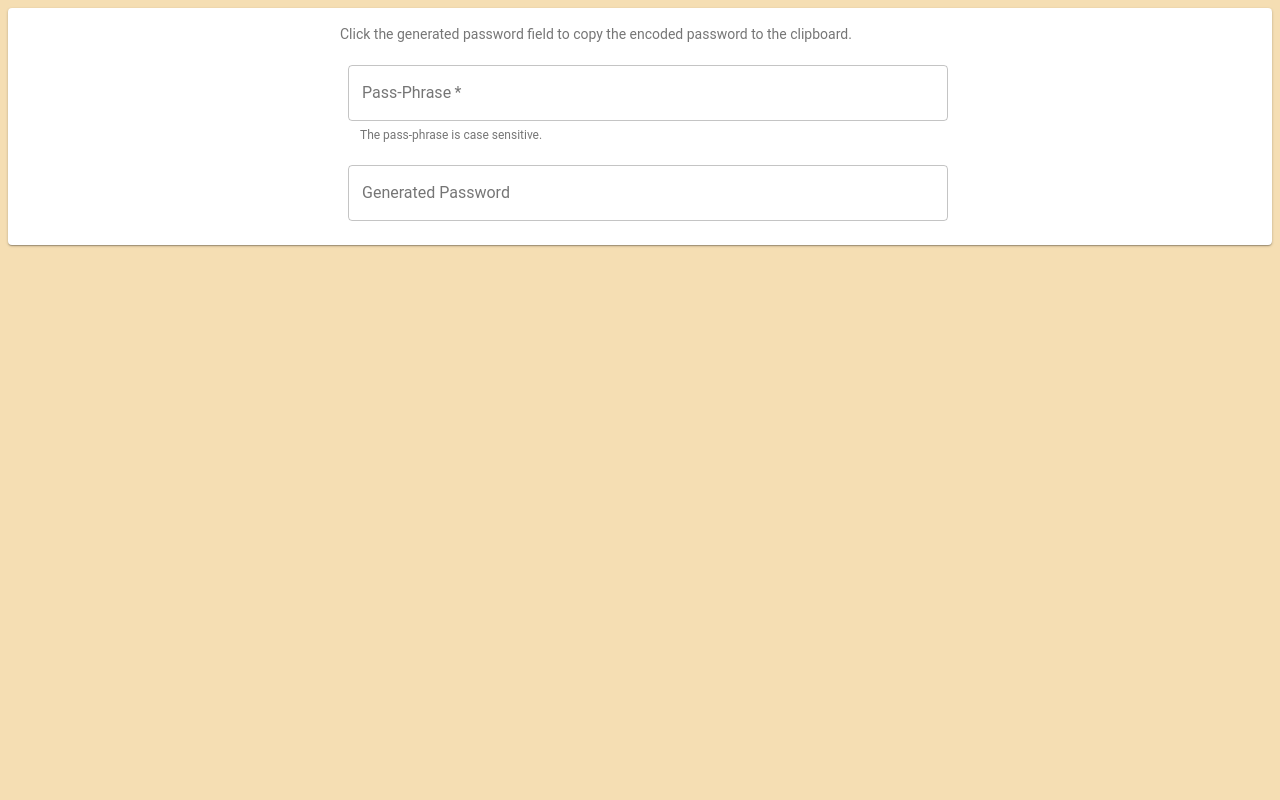
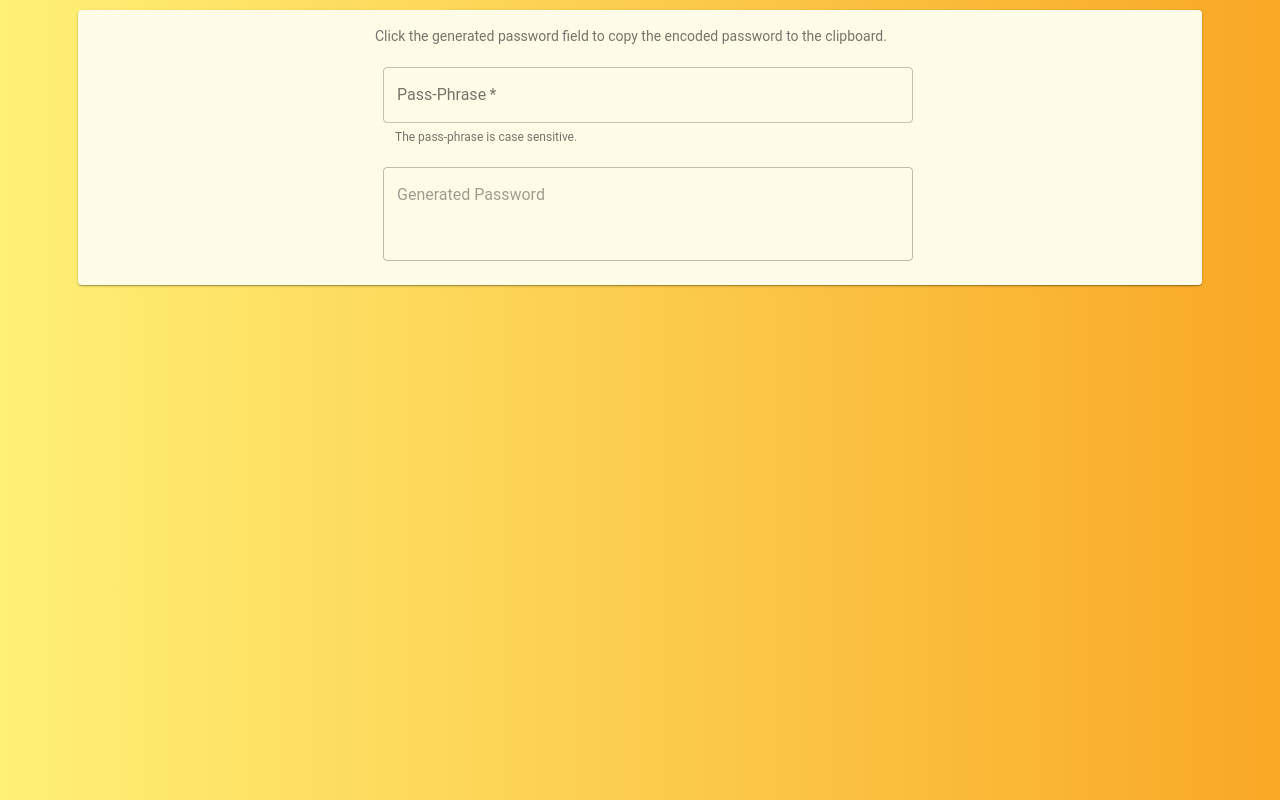
Before and after one commit to Chopinsky/Password-Transmogrifier, a React (Create React App) app: page / in a window 1280 px wide. Built offline with nearby package versions, Linux system fonts and the light colour scheme; the HTML template or start-up script is replaced by a standard one.

Commit message:
styles and more

```diff
--- a/package.json
+++ b/package.json
@@ -4,7 +4,6 @@
   "private": true,
   "dependencies": {
     "@material-ui/core": "^3.5.1",
-    "hash.js": "^1.1.5",
     "react": "^16.6.3",
     "react-dom": "^16.6.3",
     "react-scripts": "2.1.1"
--- a/src/App.js
+++ b/src/App.js
@@ -10,7 +10,8 @@ import crypto from "crypto";
 const styles = theme => ({
   root: {
     ...theme.mixins.gutters(),
-    backgroundColor: "white",
+    backgroundColor: "#FFFDE7",
+    margin: "10px 70px",
     paddingTop: theme.spacing.unit * 2,
     paddingBottom: theme.spacing.unit * 2
   },
@@ -42,13 +43,15 @@ class App extends Component {
     }
 
     let password = event.target.value;
+    let raw = "";
 
+    if (password) {
       //let crypto = require("crypto");
       let mykey = crypto.createCipher("aes-128-cbc", "hashbrown-salt");
       mykey.update(password, "utf8", "hex");
       console.log(mykey.final("hex"));
 
-    let raw = hash
+      raw = hash
         .sha256()
         .update(password)
         .digest("hex");
@@ -61,6 +64,7 @@ class App extends Component {
           result += newHash.charAt(i) + "-";
         } else {
           result += newHash.charAt(i);
+        }
       }
     }
 
@@ -89,8 +93,8 @@ class App extends Component {
       <div>
         <Paper className={classes.root} elevation={1}>
           <Grid container wrap="nowrap" spacing={16}>
-            <Grid item sm={3} />
-            <Grid item sm={6} zeroMinWidth>
+            <Grid item sm={3} xs={1} zeroMinWidth />
+            <Grid item sm={6} xs={10}>
               <Typography
                 className={classes.title}
                 color="textSecondary"
@@ -114,7 +118,8 @@ class App extends Component {
               <TextField
                 multiline
                 fullWidth
-                rowsMax="6"
+                disabled={this.state.hash.length === 0}
+                rows="3"
                 label="Generated Password"
                 placeholder="Enter your pass-phrase to begin"
                 margin="normal"
@@ -126,7 +131,7 @@ class App extends Component {
                 className={classes.textField}
               />
             </Grid>
-            <Grid item sm={3} />
+            <Grid item sm={3} xs={1} zeroMinWidth />
           </Grid>
         </Paper>
       </div>
--- a/src/index.css
+++ b/src/index.css
@@ -1,5 +1,5 @@
 body {
-  background-color: wheat;
+  background-image: linear-gradient(to right, #fff176, #f9a825);
   font-family: -apple-system, BlinkMacSystemFont, "Segoe UI", "Roboto", "Oxygen",
     "Ubuntu", "Cantarell", "Fira Sans", "Droid Sans", "Helvetica Neue",
     sans-serif;
```
Lines whose indentation alone changed are shown as unchanged.
